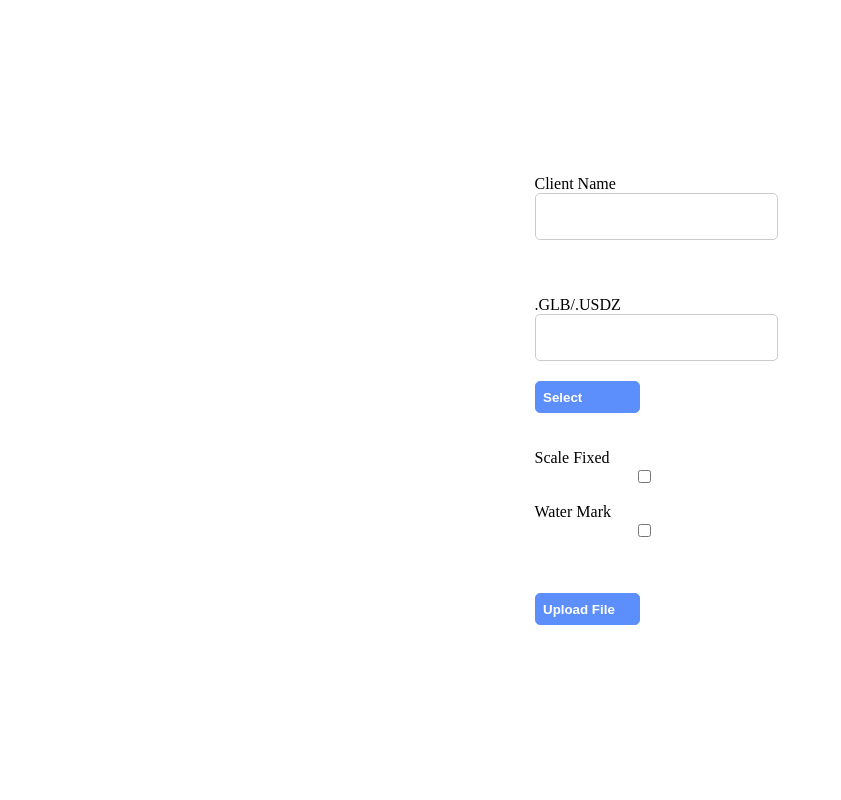
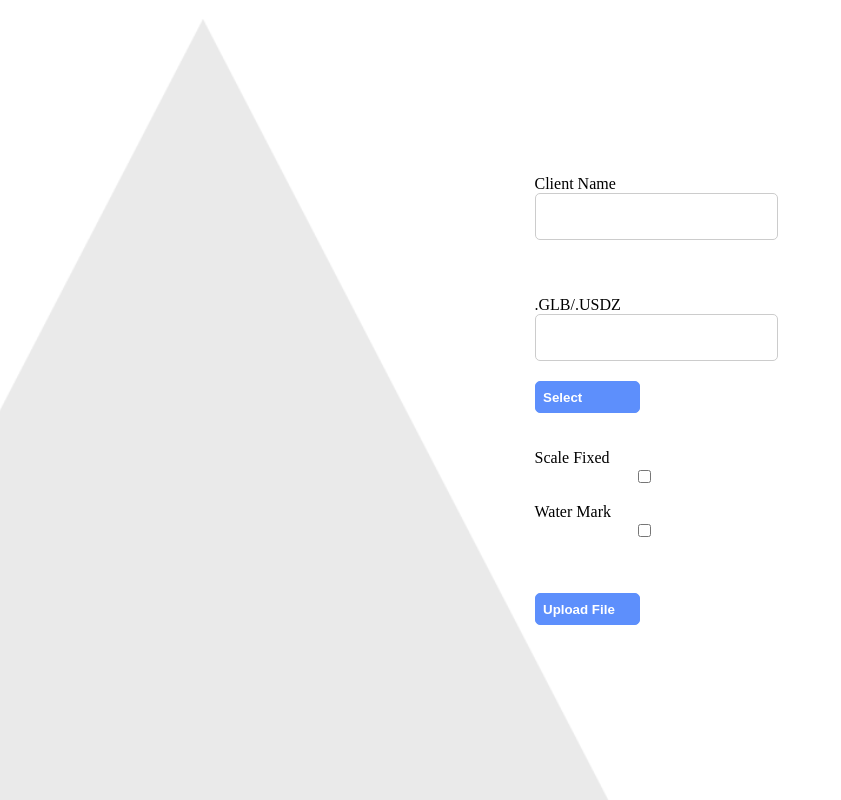
Before and after one commit to Pramodravi/ARHitTest, a plain HTML site: page webar-studio/newClientUpload.html in a window 1280 px wide. Shown: the whole page, without its empty margins (0-841 px from the left). Drawn offline with Linux system fonts and the light colour scheme; the site is published under a folder, as on GitHub Pages, so addresses that start at the root find nothing; no server answers.

Commit message:
Update newClientUpload.html

```diff
--- a/webar-studio/newClientUpload.html
+++ b/webar-studio/newClientUpload.html
@@ -15,7 +15,7 @@
             width: 100vw;
             margin: 0px;
             background: #fff;
-            background-image: url("/webar-studio/Images/BG.png");
+            background-image: url("../Images/BG.png");
             padding: 0px;
             margin: 0px;
             font-family: 'Nunito', sans-seri;
```
